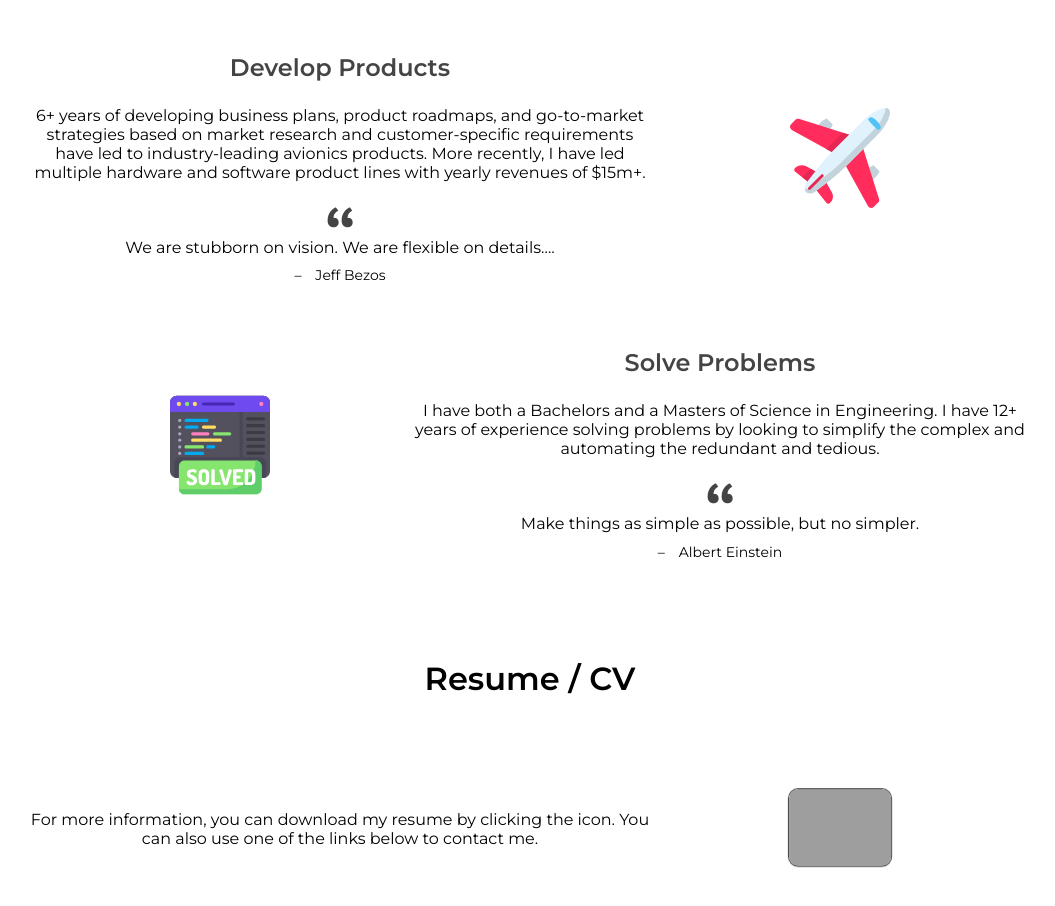
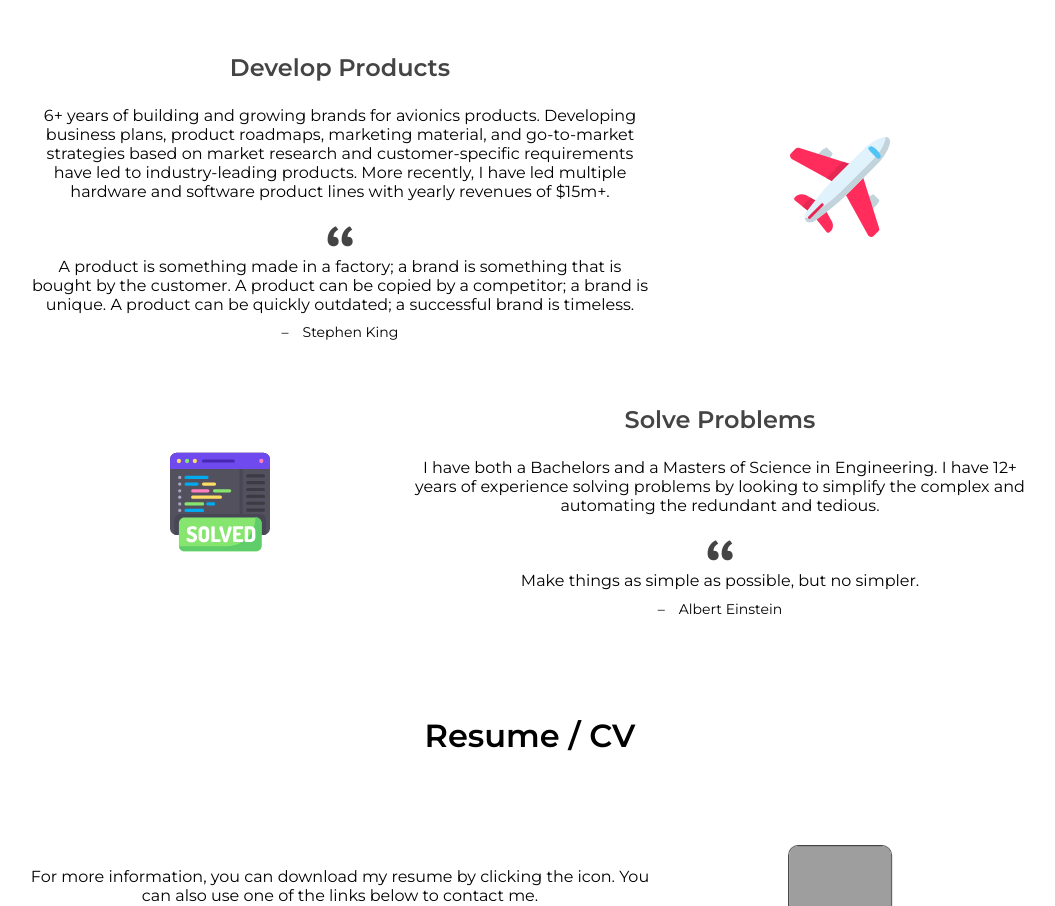
Before and after one commit to nelsonuwp/nelsonuwp.github.io, a plain HTML site: page index.html in a window 1280 px wide. Shown: the part 1614-2520 px from the top of the page, without its empty margins (110-1165 px from the left). Drawn offline with nearby package versions, Linux system fonts and the light colour scheme; grey boxes are pictures that could not be loaded.

Commit message:
intermediate

```diff
--- a/index.html
+++ b/index.html
@@ -146,16 +146,21 @@
 					<div class="details">
 						<h3>Develop Products</h3>
 						<p>
-							6+ years of developing business plans, product
-							roadmaps, and go-to-market strategies based on
-							market research and customer-specific requirements
-							have led to industry-leading avionics products. More
-							recently, I have led multiple hardware and software
-							product lines with yearly revenues of $15m+.
+							6+ years of building and growing brands for avionics
+							products. Developing business plans, product
+							roadmaps, marketing material, and go-to-market
+							strategies based on market research and
+							customer-specific requirements have led to
+							industry-leading products. More recently, I have led
+							multiple hardware and software product lines with
+							yearly revenues of $15m+.
 						</p>
-						<blockquote cite="Jeff Bezos">
-							We are stubborn on vision. We are flexible on
-							details….
+						<blockquote cite="Stephen King">
+							A product is something made in a factory; a brand is
+							something that is bought by the customer. A product
+							can be copied by a competitor; a brand is unique. A
+							product can be quickly outdated; a successful brand
+							is timeless.
 						</blockquote>
 					</div>
 				</div>
```
